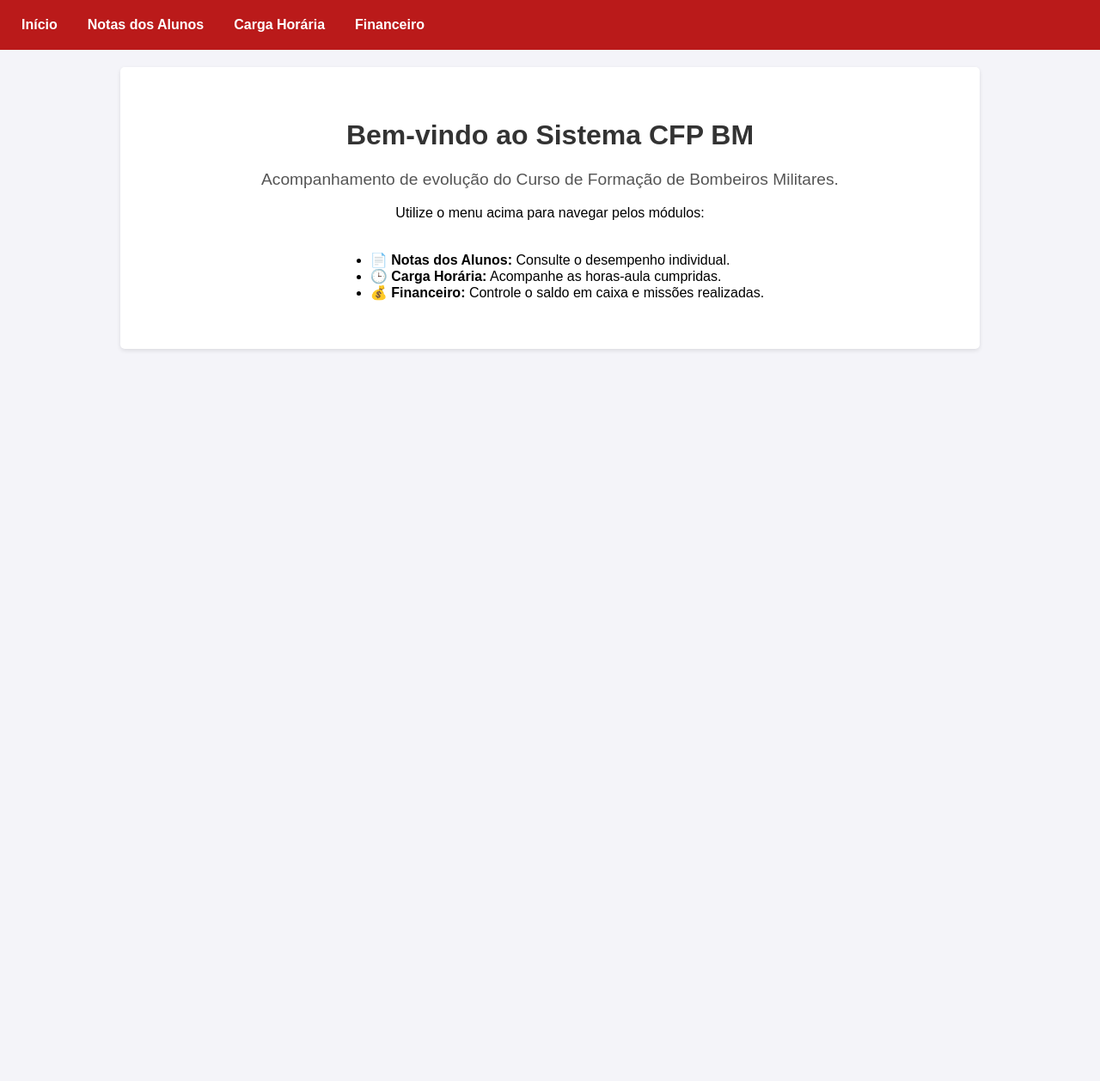
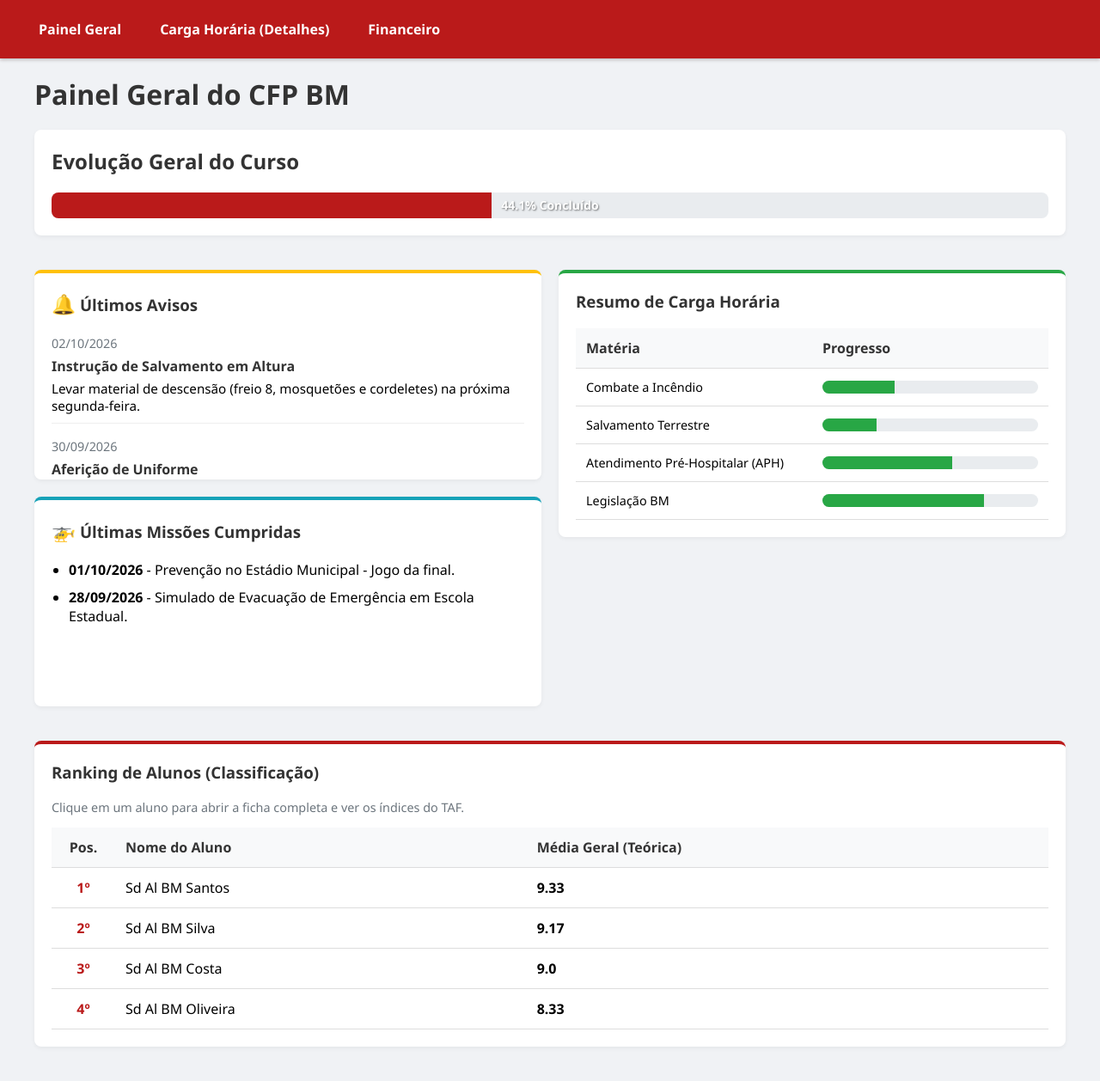
Before and after one commit to CaioLir4/CFP, a Flask app: page / in a window 1280 px wide. Shown: the whole page at 86% size. Before the commit the page ends 408 px from the top, so only its background shows below. Run offline with Flask 3, Linux system fonts and the light colour scheme.

Commit message:
Add files via upload

```diff
--- a/app.py
+++ b/app.py
@@ -4,9 +4,30 @@ app = Flask(__name__)
 
 # --- DADOS FICTÍCIOS (Estáticos) ---
 dados_alunos = [
-    {"nome": "Sd Al BM Silva", "materias": {"Combate a Incêndio": 9.5, "Salvamento Terrestre": 8.0, "APH": 10.0}},
-    {"nome": "Sd Al BM Costa", "materias": {"Combate a Incêndio": 8.5, "Salvamento Terrestre": 9.0, "APH": 9.5}},
-    {"nome": "Sd Al BM Oliveira", "materias": {"Combate a Incêndio": 7.5, "Salvamento Terrestre": 8.5, "APH": 9.0}}
+    {
+        "id": 1,
+        "nome": "Sd Al BM Silva",
+        "materias": {"Combate a Incêndio": 9.5, "Salvamento Terrestre": 8.0, "APH": 10.0},
+        "taf": {"Avaliativo": "Apto (9.5)", "TAF 1": "Pendente", "TAF 2": "Pendente", "TAF 3": "Pendente"}
+    },
+    {
+        "id": 2,
+        "nome": "Sd Al BM Costa",
+        "materias": {"Combate a Incêndio": 8.5, "Salvamento Terrestre": 9.0, "APH": 9.5},
+        "taf": {"Avaliativo": "Apto (8.5)", "TAF 1": "Pendente", "TAF 2": "Pendente", "TAF 3": "Pendente"}
+    },
+    {
+        "id": 3,
+        "nome": "Sd Al BM Oliveira",
+        "materias": {"Combate a Incêndio": 7.5, "Salvamento Terrestre": 8.5, "APH": 9.0},
+        "taf": {"Avaliativo": "Apto (8.0)", "TAF 1": "Pendente", "TAF 2": "Pendente", "TAF 3": "Pendente"}
+    },
+    {
+        "id": 4,
+        "nome": "Sd Al BM Santos",
+        "materias": {"Combate a Incêndio": 10.0, "Salvamento Terrestre": 9.5, "APH": 8.5},
+        "taf": {"Avaliativo": "Apto (9.8)", "TAF 1": "Pendente", "TAF 2": "Pendente", "TAF 3": "Pendente"}
+    }
 ]
 
 dados_financeiro = {
@@ -25,14 +46,55 @@ dados_horas = [
     {"materia": "Legislação BM", "realizadas": 30, "total": 40}
 ]
 
+dados_avisos = [
+    {"data": "02/10/2026", "titulo": "Instrução de Salvamento em Altura", "texto": "Levar material de descensão (freio 8, mosquetões e cordeletes) na próxima segunda-feira."},
+    {"data": "30/09/2026", "titulo": "Aferição de Uniforme", "texto": "Ocorrerá inspeção rigorosa do uniforme 4ºA."}
+]
+
+dados_missoes = [
+    {"data": "01/10/2026", "descricao": "Prevenção no Estádio Municipal - Jogo da final."},
+    {"data": "28/09/2026", "descricao": "Simulado de Evacuação de Emergência em Escola Estadual."}
+]
+
+# --- FUNÇÕES AUXILIARES ---
+def calcular_media(materias):
+    if not materias:
+        return 0
+    return sum(materias.values()) / len(materias.values())
+
 # --- ROTAS ---
 @app.route('/')
 def index():
-    return render_template('index.html')
+    # Cálculo do progresso geral do curso
+    total_horas_curso = sum([h['total'] for h in dados_horas])
+    horas_cumpridas_curso = sum([h['realizadas'] for h in dados_horas])
+    progresso_geral = (horas_cumpridas_curso / total_horas_curso * 100) if total_horas_curso > 0 else 0
 
-@app.route('/alunos')
-def alunos():
-    return render_template('alunos.html', alunos=dados_alunos)
+    # Prepara o ranking de alunos
+    alunos_ranking = []
+    for aluno in dados_alunos:
+        media = calcular_media(aluno['materias'])
+        aluno_copy = aluno.copy()
+        aluno_copy['media'] = round(media, 2)
+        alunos_ranking.append(aluno_copy)
+
+    # Ordena do maior para o menor
+    alunos_ranking.sort(key=lambda x: x['media'], reverse=True)
+
+    return render_template('index.html',
+                           progresso=progresso_geral,
+                           horas=dados_horas,
+                           ranking=alunos_ranking,
+                           avisos=dados_avisos,
+                           missoes=dados_missoes)
+
+@app.route('/aluno/<int:aluno_id>')
+def perfil_aluno(aluno_id):
+    aluno = next((a for a in dados_alunos if a['id'] == aluno_id), None)
+    if aluno:
+        media = round(calcular_media(aluno['materias']), 2)
+        return render_template('aluno_perfil.html', aluno=aluno, media=media)
+    return "Aluno não encontrado", 404
 
 @app.route('/financeiro')
 def financeiro():
@@ -40,6 +102,7 @@ def financeiro():
 
 @app.route('/horas')
 def horas_aulas():
+    # Mantendo a rota antiga para quem quiser ver as horas isoladas
     return render_template('horas_aulas.html', horas=dados_horas)
 
 if __name__ == '__main__':
--- a/templates/base.html
+++ b/templates/base.html
@@ -4,23 +4,39 @@
     <meta charset="UTF-8">
     <title>Painel CFP BM</title>
     <style>
-        body { font-family: Arial, sans-serif; margin: 0; padding: 0; background-color: #f4f4f9;}
-        nav { background-color: #ba1a1a; padding: 15px; color: white; display: flex; gap: 15px; }
-        nav a { color: white; text-decoration: none; font-weight: bold; padding: 5px 10px; border-radius: 5px; transition: 0.3s;}
+        body { font-family: 'Segoe UI', Tahoma, Geneva, Verdana, sans-serif; margin: 0; padding: 0; background-color: #f0f2f5;}
+        nav { background-color: #ba1a1a; padding: 15px 30px; color: white; display: flex; gap: 15px; box-shadow: 0 2px 4px rgba(0,0,0,0.2);}
+        nav a { color: white; text-decoration: none; font-weight: bold; padding: 8px 15px; border-radius: 5px; transition: 0.3s;}
         nav a:hover { background-color: #901010; }
-        .container { padding: 20px; max-width: 1000px; margin: auto; }
-        table { border-collapse: collapse; width: 100%; margin-top: 15px; background: white; box-shadow: 0 2px 5px rgba(0,0,0,0.1); }
-        th, td { border: 1px solid #ddd; padding: 12px; text-align: left; }
-        th { background-color: #ba1a1a; color: white; }
-        h1, h2, h3 { color: #333; }
-        .card { background-color: white; padding: 15px; border-radius: 5px; box-shadow: 0 2px 5px rgba(0,0,0,0.1); margin-bottom: 20px;}
+        .container { padding: 20px; max-width: 1200px; margin: auto; }
+        table { border-collapse: collapse; width: 100%; margin-top: 10px; background: white; }
+        th, td { border-bottom: 1px solid #ddd; padding: 12px; text-align: left; }
+        th { background-color: #f8f9fa; color: #333; font-weight: 600; }
+        .row-hover:hover { background-color: #f1f1f1; cursor: pointer; }
+        h1, h2, h3, h4 { color: #333; margin-top: 0; }
+        .card { background-color: white; padding: 20px; border-radius: 8px; box-shadow: 0 2px 5px rgba(0,0,0,0.05); margin-bottom: 20px;}
+
+        /* Dashboard Grid */
+        .dashboard-grid { display: grid; grid-template-columns: 1fr 1fr; gap: 20px; }
+        .full-width { grid-column: 1 / -1; }
+
+        /* Progress Bar */
+        .progress-bg { background-color: #e9ecef; border-radius: 8px; width: 100%; height: 30px; position: relative; overflow: hidden; margin-top: 10px;}
+        .progress-fill { background-color: #ba1a1a; height: 100%; transition: width 0.5s ease; }
+        .progress-text { position: absolute; width: 100%; text-align: center; top: 5px; left: 0; font-size: 14px; font-weight: bold; color: white; text-shadow: 1px 1px 2px rgba(0,0,0,0.5);}
+
+        /* Utils */
+        .text-muted { color: #6c757d; font-size: 0.9em; }
+        .badge { background: #ba1a1a; color: white; padding: 3px 8px; border-radius: 12px; font-size: 0.8em; }
+        .badge-pendente { background: #ffc107; color: #333;}
+        .badge-apto { background: #28a745; color: white;}
+        a.link-card { text-decoration: none; color: inherit; display: block; }
     </style>
 </head>
 <body>
     <nav>
-        <a href="/">Início</a>
-        <a href="/alunos">Notas dos Alunos</a>
-        <a href="/horas">Carga Horária</a>
+        <a href="/">Painel Geral</a>
+        <a href="/horas">Carga Horária (Detalhes)</a>
         <a href="/financeiro">Financeiro</a>
     </nav>
     <div class="container">
--- a/templates/index.html
+++ b/templates/index.html
@@ -1,13 +1,81 @@
 {% extends 'base.html' %}
 {% block content %}
-    <div class="card" style="text-align: center; padding: 40px;">
-        <h1>Bem-vindo ao Sistema CFP BM</h1>
-        <p style="font-size: 1.2em; color: #555;">Acompanhamento de evolução do Curso de Formação de Bombeiros Militares.</p>
-        <p>Utilize o menu acima para navegar pelos módulos:</p>
-        <ul style="text-align: left; display: inline-block; margin-top: 20px;">
-            <li>📄 <strong>Notas dos Alunos:</strong> Consulte o desempenho individual.</li>
-            <li>🕒 <strong>Carga Horária:</strong> Acompanhe as horas-aula cumpridas.</li>
-            <li>💰 <strong>Financeiro:</strong> Controle o saldo em caixa e missões realizadas.</li>
-        </ul>
+    <h1 style="margin-bottom: 20px;">Painel Geral do CFP BM</h1>
+
+    <div class="dashboard-grid">
+        <!-- Progresso do Curso -->
+        <div class="card full-width">
+            <h2>Evolução Geral do Curso</h2>
+            <div class="progress-bg">
+                <div class="progress-fill" style="width: {{ progresso }}%;"></div>
+                <span class="progress-text">{{ progresso | round(1) }}% Concluído</span>
+            </div>
+        </div>
+
+        <!-- Avisos e Missões -->
+        <div>
+            <div class="card" style="border-top: 4px solid #ffc107; height: 200px; overflow-y: auto;">
+                <h3><span style="font-size: 1.2em;">🔔</span> Últimos Avisos</h3>
+                {% for aviso in avisos %}
+                <div style="margin-bottom: 15px; border-bottom: 1px solid #eee; padding-bottom: 10px;">
+                    <span class="text-muted">{{ aviso.data }}</span>
+                    <h4 style="margin: 5px 0;">{{ aviso.titulo }}</h4>
+                    <p style="margin: 0; font-size: 0.95em;">{{ aviso.texto }}</p>
+                </div>
+                {% endfor %}
+            </div>
+
+            <div class="card" style="border-top: 4px solid #17a2b8; height: 200px; overflow-y: auto;">
+                <h3><span style="font-size: 1.2em;">🚁</span> Últimas Missões Cumpridas</h3>
+                <ul style="padding-left: 20px;">
+                {% for missao in missoes %}
+                    <li style="margin-bottom: 10px;">
+                        <strong>{{ missao.data }}</strong> - {{ missao.descricao }}
+                    </li>
+                {% endfor %}
+                </ul>
+            </div>
+        </div>
+
+        <!-- Carga Horária e Ranking -->
+        <div>
+            <div class="card" style="border-top: 4px solid #28a745;">
+                <h3>Resumo de Carga Horária</h3>
+                <table>
+                    <tr><th>Matéria</th><th>Progresso</th></tr>
+                    {% for hr in horas %}
+                    <tr>
+                        <td style="font-size: 0.9em;">{{ hr.materia }}</td>
+                        <td style="width: 50%;">
+                            <div class="progress-bg" style="height: 15px; margin-top:0;">
+                                {% set pct = (hr.realizadas / hr.total * 100) %}
+                                <div class="progress-fill" style="width: {{ pct }}%; background-color: #28a745;"></div>
+                            </div>
+                        </td>
+                    </tr>
+                    {% endfor %}
+                </table>
+            </div>
+        </div>
+
+        <!-- Ranking de Alunos -->
+        <div class="card full-width" style="border-top: 4px solid #ba1a1a;">
+            <h3>Ranking de Alunos (Classificação)</h3>
+            <p class="text-muted">Clique em um aluno para abrir a ficha completa e ver os índices do TAF.</p>
+            <table>
+                <tr>
+                    <th style="width: 50px; text-align: center;">Pos.</th>
+                    <th>Nome do Aluno</th>
+                    <th>Média Geral (Teórica)</th>
+                </tr>
+                {% for aluno in ranking %}
+                <tr class="row-hover" onclick="window.location.href='/aluno/{{ aluno.id }}'">
+                    <td style="text-align: center; font-weight: bold; color: #ba1a1a;">{{ loop.index }}º</td>
+                    <td>{{ aluno.nome }}</td>
+                    <td><strong>{{ aluno.media }}</strong></td>
+                </tr>
+                {% endfor %}
+            </table>
+        </div>
     </div>
 {% endblock %}
```
Also changed, not shown: templates/aluno_perfil.html (added, +58 -0 lines), templates/financeiro.html (+3 -6 lines), templates/horas_aulas.html (+8 -8 lines).
